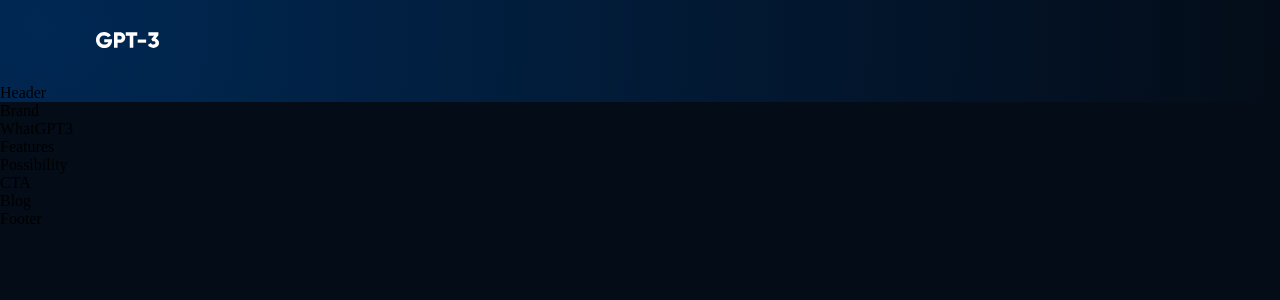
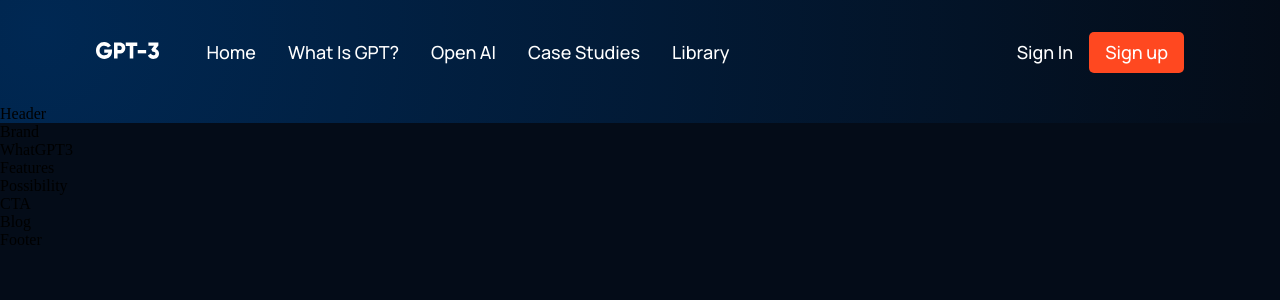
Before and after one commit to seamus-ahkit/modernreactwebsite, a React (Create React App) app: page / in a window 1280 px wide. Shown: the top 300 px of the page. Built offline with nearby package versions, Linux system fonts and the light colour scheme.

Commit message:
begin reactive navbar menu

```diff
--- a/src/components/navbar/Navbar.jsx
+++ b/src/components/navbar/Navbar.jsx
@@ -1,20 +1,53 @@
-import React from 'react';
-import { RiMenu3Line, RiCloseLin } from 'react-icons/ri'
+import React, { useState } from 'react';
+import { RiMenu3Line, RiCloseLine } from 'react-icons/ri'
 import logo from '../../assets/logo.svg'
 import './navbar.css';
 
 // BEM -> Block element modifier
 
+const Menu = () => (
+  <>
+    <p><a href='#home'>Home</a></p>
+    <p><a href='#wgpt3'>What is GPT?</a></p>
+    <p><a href='#possibility'>Open AI</a></p>
+    <p><a href='#features'>Case Studies</a></p>
+    <p><a href='#blog'>Library</a></p>
+  </>
+)
+
 const Navbar = () => {
+  const [toggleMenu, setToggleMenu] = useState(false);
+
   return (
     <div className='gpt3__navbar'>
         <div className='gpt3__navbar-links'>
           <div className='gpt3__navbar-links_logo'>
             <img src={logo} alt='logo' />
           </div>
-          <div className='gpt3_navbar-links_container'>
-            <p><a href=''></a></p>
+          <div className='gpt3__navbar-links_container'>
+            <Menu />
           </div>
+        </div>
+        <div className='gpt3__navbar-sign'>
+          <p>Sign in</p>
+          <button type='button'>Sign up</button>
+        </div>
+        <div className='gpt3__navbar-menu'>
+          {toggleMenu
+            ? <RiCloseLine color='#fff' size={27} onClick={() => setToggleMenu(false) }/>
+            : <RiMenu3Line color='#fff' size={27} onClick={() => setToggleMenu(true) }/>
+          }
+          {toggleMenu && (
+            <div className='gpt3__navbar-menu_container scale-up-center'>
+              <div className='gpt3__navbar-menu_container-links'>
+                <Menu />
+                <div className='gpt3__navbar-menu_container-links-sign'>
+                  <p>Sign in</p>
+                  <button type='button'>Sign up</button>
+                </div>
+              </div>
+            </div>
+          )}
         </div>
     </div>
   )
--- a/src/components/navbar/navbar.css
+++ b/src/components/navbar/navbar.css
@@ -21,3 +21,90 @@
     width: 62.52px;
     height: 16.02px;
 }
+
+.gpt3__navbar-links_container {
+    display: flex;
+    flex-direction: row;
+}
+
+.gpt3__navbar-sign {
+    display: flex;
+    justify-content: flex;
+    align-items: center;
+}
+
+.gpt3__navbar-links_container p,
+.gpt3__navbar-sign p,
+.gpt3__navbar-menu_container p {
+    color: #fff;
+    font-family: var(--font-family);
+    font-weight: 500;
+    font-size: 18px;
+    line-height: 25px;
+    text-transform: capitalize;
+
+    margin: 0 1rem;
+    cursor: pointer;
+}
+
+.gpt3__navbar-sign button,
+.gpt3__navbar-menu_container button {
+    padding: 0.5rem 1rem;
+    color: #fff;
+    background: #FF4820;
+    font-family: var(--font-family);
+    font-weight: 500;
+    font-size: 18px;
+    line-height: 25px;
+    border-radius: 5px;
+    border: 0;
+    outline: none;
+    cursor: pointer;
+}
+
+.gpt3__navbar-menu {
+    margin-left: 1rem;
+
+    display: none;
+    position: relative;
+}
+
+.gpt3__navbar-menu svg {
+    cursor: pointer;
+}
+
+.gpt3__navbar-menu_container {
+    display: flex;
+    justify-content: flex-end;
+    align-items: flex-end;
+    flex-direction: column;
+
+    text-align: end;
+    background: var(--color-footer);
+    padding: 2rem;
+    position: absolute;
+    top: 40px;
+    right: 0;
+    margin-top: 1rem;
+    min-width: 210px;
+    border-radius: 5px;
+    box-shadow: 0 0 5 rgba(0,0,0,0.2);
+}
+
+.gpt3__navbar-menu_container p {
+    margin: 1rem 0;
+}
+
+.gpt3__navbar-menu_container-links-sign {
+    display: none;
+}
+
+@media screen and (max-width: 1050px) {
+    .gpt3__navbar-links_container {
+        display: none;
+    }
+
+    .gpt3__navbar-menu {
+        display: flex;
+    }
+}
```
